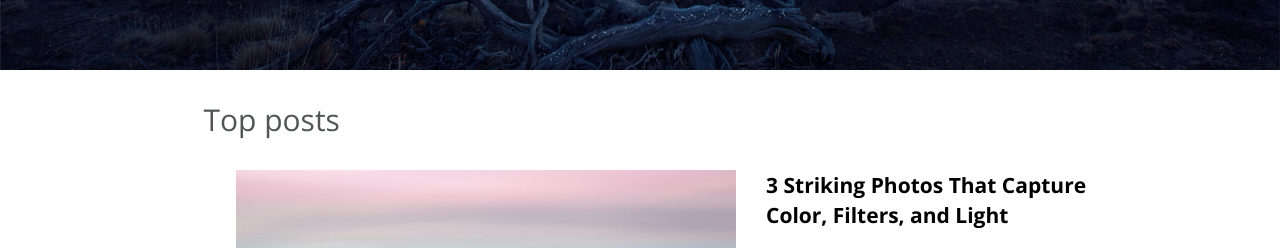
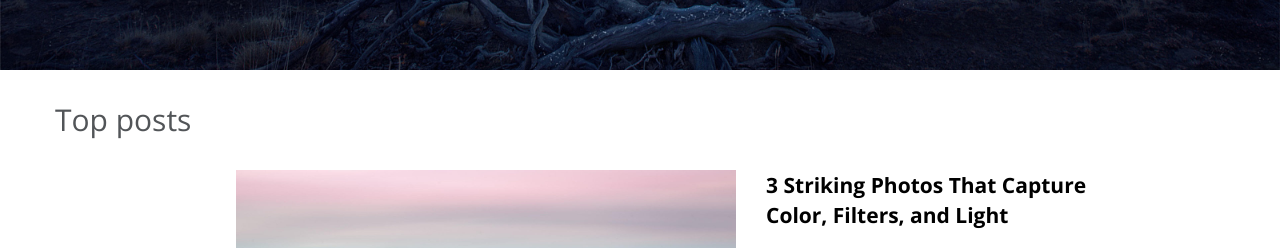
Before and after one commit to aniko28/500px-ISO, a plain HTML site: page index.html in a window 1280 px wide. Shown: the part 689-937 px from the top of the page. Drawn offline with nearby package versions, Linux system fonts and the light colour scheme.

Commit message:
h2 elemek javítása

```diff
--- a/Style.css
+++ b/Style.css
@@ -116,16 +116,13 @@ body {
     font-size: 20px;
 }
 
-.post {
-    font-size: 30px;
-    width: 873px;
-    margin: 0 auto;
-   }
-.post h2 {
+h2 {
     line-height: 100px;
     font-weight: normal;
     color: #525558;
+    font-size: 30px;
 }
+
 .wrapper1 {
     width: 885px;
     line-height: 30px;
--- a/index.html
+++ b/index.html
@@ -36,7 +36,7 @@
         </div>
     </div>
 </div>
-<div class="post">
+<div class="wrapper">
     <h2>Top posts</h2>
 </div>
 <div class="wrapper1">
@@ -74,8 +74,8 @@
         <a href="#" class="button">Keep Reading</a>
     </div>
 </div>
-<div class="kihagytam">
-    <h6>Latest Posts</h6>
+<div class="wrapper">
+    <h2>Latest Posts</h2>
 </div>
 <div class="oszlop">
     <div class="part">
```
